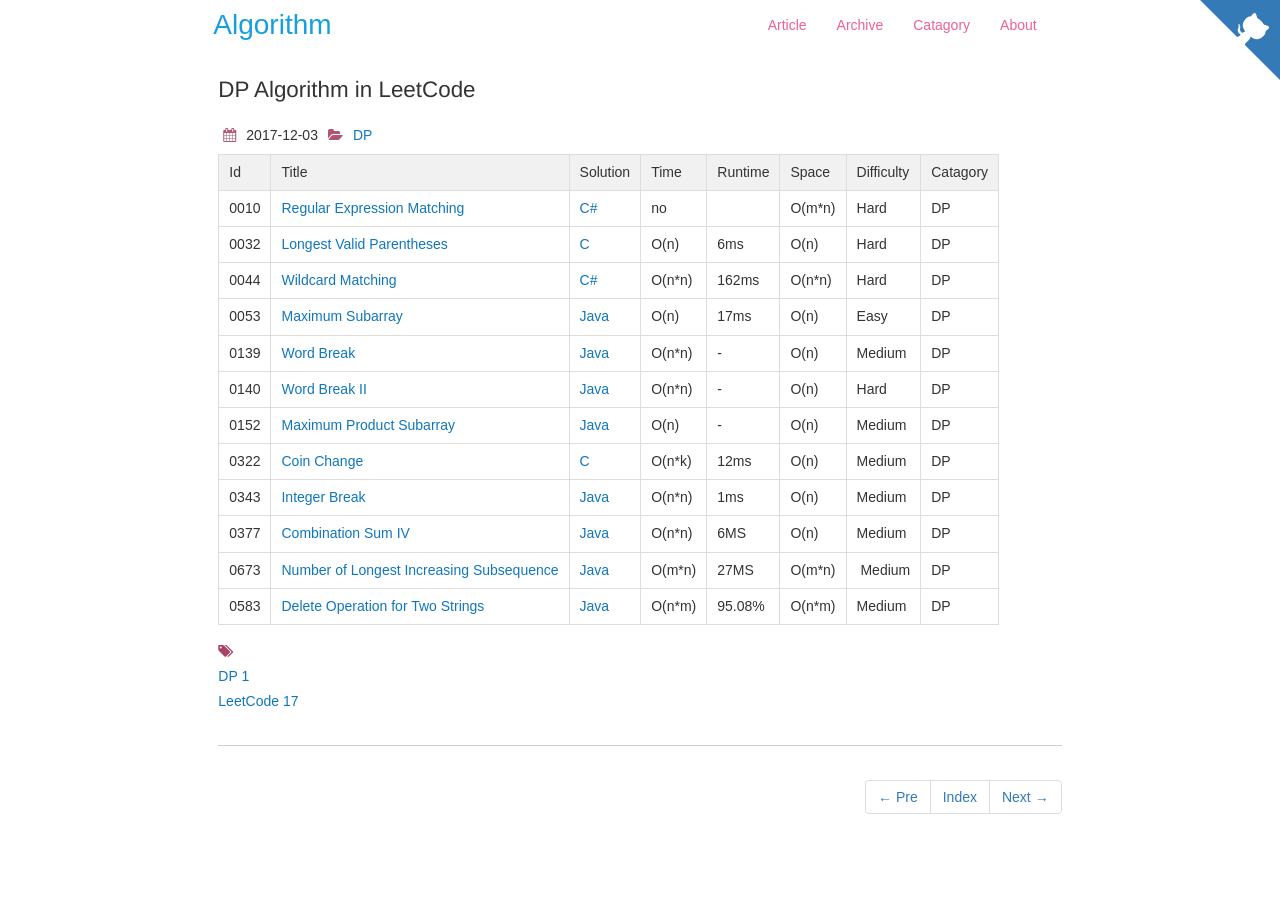
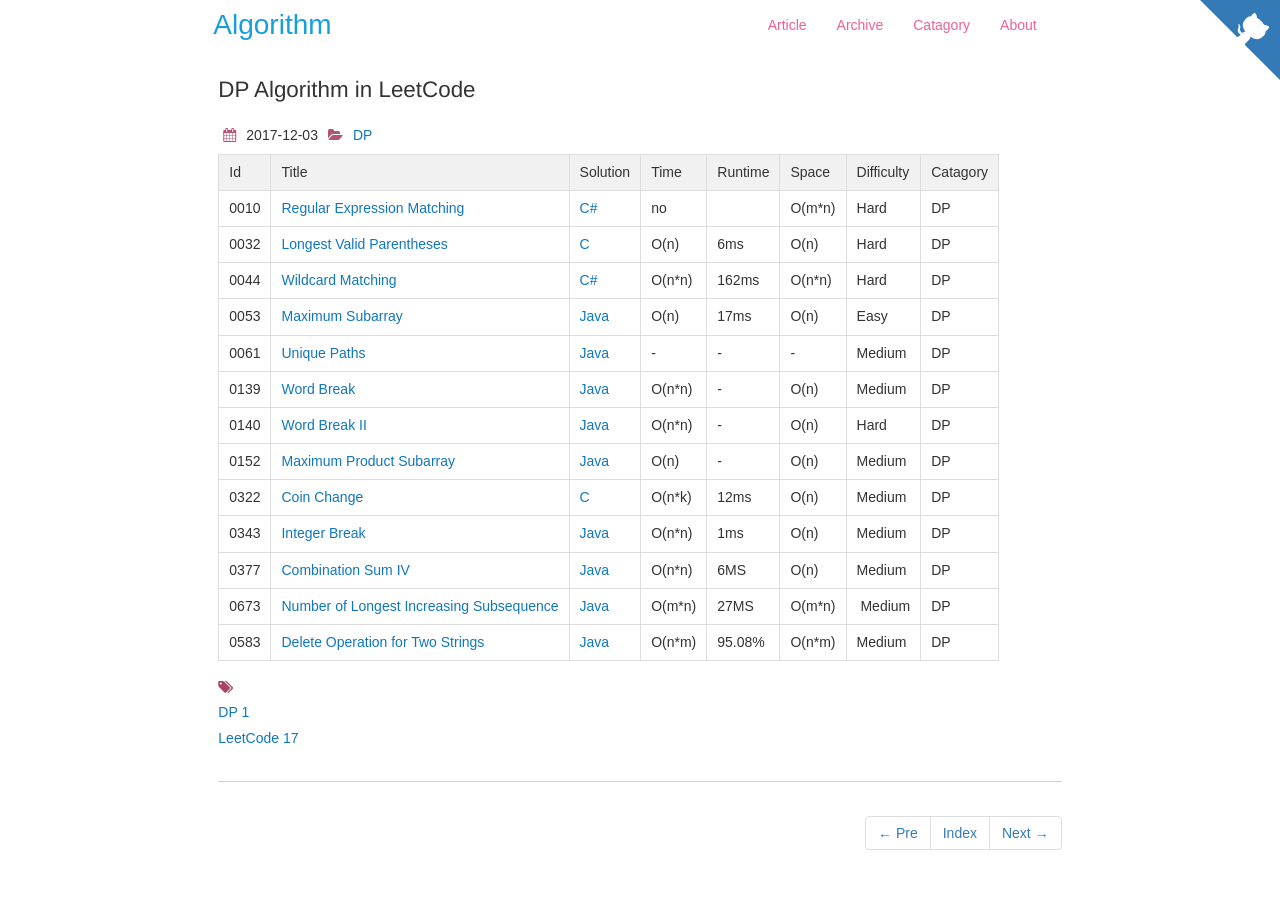
Before and after one commit to dunso/algorithm, a Jekyll site: the page built from docs/_posts/2017-12-03-DP.md, in a window 1280 px wide. Built offline with Jekyll 4.4.1, drawn with Linux system fonts in a browser that asks for light colours; nearby versions of some CDN libraries; before the commit the page ends 900 px from its top, so only the background shows below that.

Commit message:
Update 2017-12-03-DP.md

```diff
--- a/docs/_posts/2017-12-03-DP.md
+++ b/docs/_posts/2017-12-03-DP.md
@@ -16,6 +16,7 @@
 |0032|[Longest Valid Parentheses](https://leetcode.com/problems/longest-valid-parentheses) | [C](https://e.srl/leetcode-32/)  | O(n) |6ms| O(n)  |  Hard |DP|
 |0044|[Wildcard Matching](https://leetcode.com/problems/wildcard-matching/) | [C#](https://e.srl/leetcode-44/)  | O(n\*n) |162ms| O(n\*n)  |  Hard |DP|
 |0053|[Maximum Subarray](https://leetcode.com/problems/maximum-subarray) | [Java](https://e.srl/leetcode-53/)  | O(n) |17ms| O(n)  |  Easy |DP|
+|0061|[Unique Paths](https://leetcode.com/problems/unique-paths) | [Java](https://e.srl/leetcode-61/)  |-|-|-|  Medium |DP|
 |0139|[Word Break](https://leetcode.com/problems/word-break/) | [Java](https://e.srl/leetcode-139/)  | O(n\*n) |-| O(n)  |  Medium |DP|
 |0140|[Word Break II](https://leetcode.com/problems/word-break-ii/) | [Java](https://e.srl/leetcode-140/)  | O(n\*n) |-| O(n)  |  Hard |DP|
 |0152|[Maximum Product Subarray](https://leetcode.com/problems/maximum-product-subarray/) | [Java](https://e.srl/leetcode-152/)  | O(n) |-| O(n)  |  Medium |DP|
```
